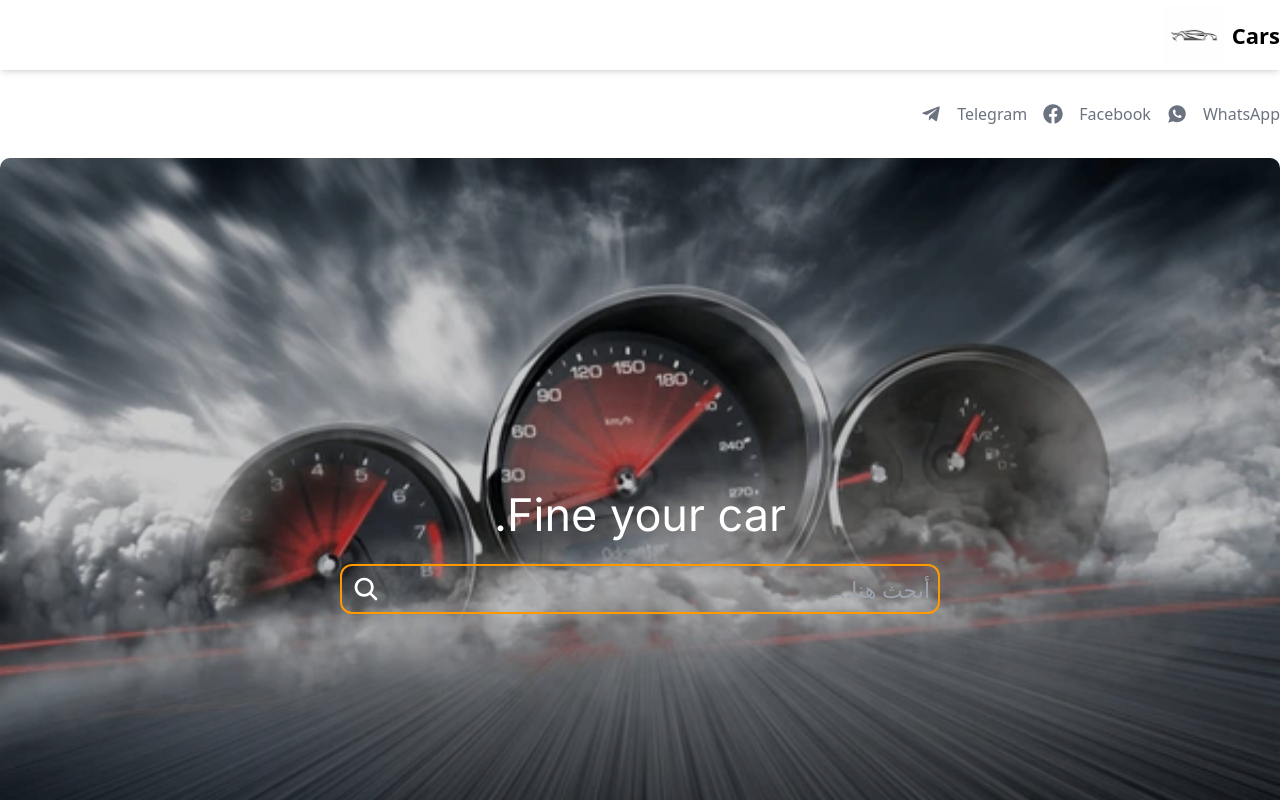
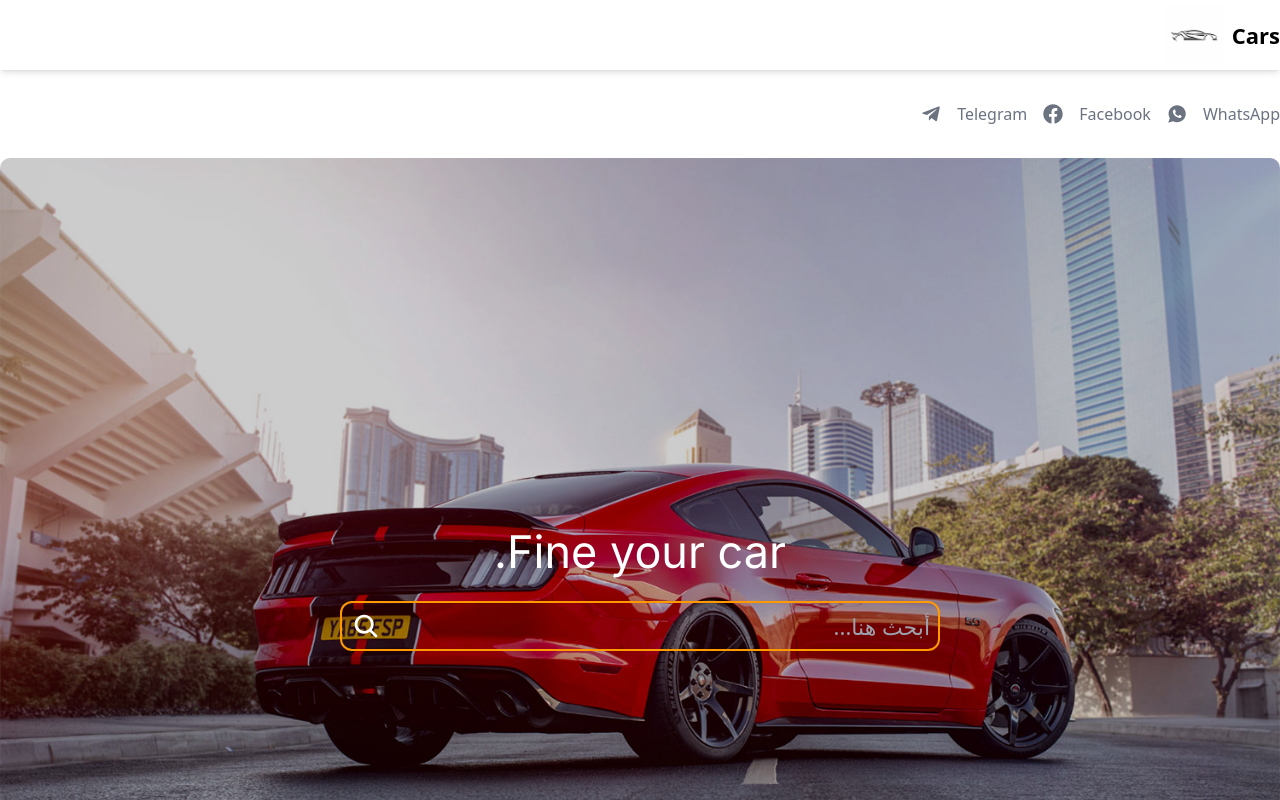
Before and after one commit to obada-kahlos/cars-project, a Next.js app: page / in a window 1280 px wide. Shown: the top 800 px of the page. Built offline with nearby package versions, Linux system fonts and the light colour scheme; no server answers.

Commit message:
Cars projects

```diff
--- a/src/components/hero/index.tsx
+++ b/src/components/hero/index.tsx
@@ -59,7 +59,7 @@ export const Hero = () => {
         }
       >
         <img
-          src="/cars-here.webp"
+          src="/cars-here.jpg"
           alt="hereo-image"
           className="w-full object-contain"
           style={{ mixBlendMode: "multiply" }}
```
Also changed, not shown: public/cars-here.jpg (added), public/cars-here.webp (deleted).
